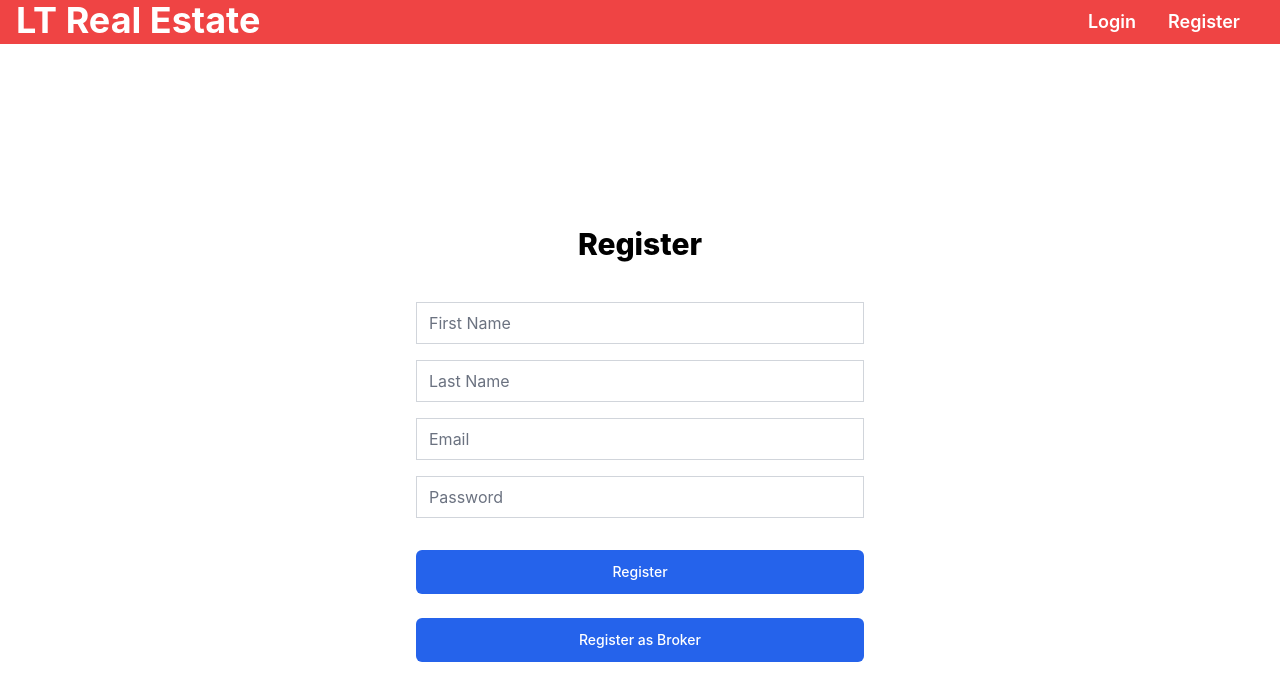
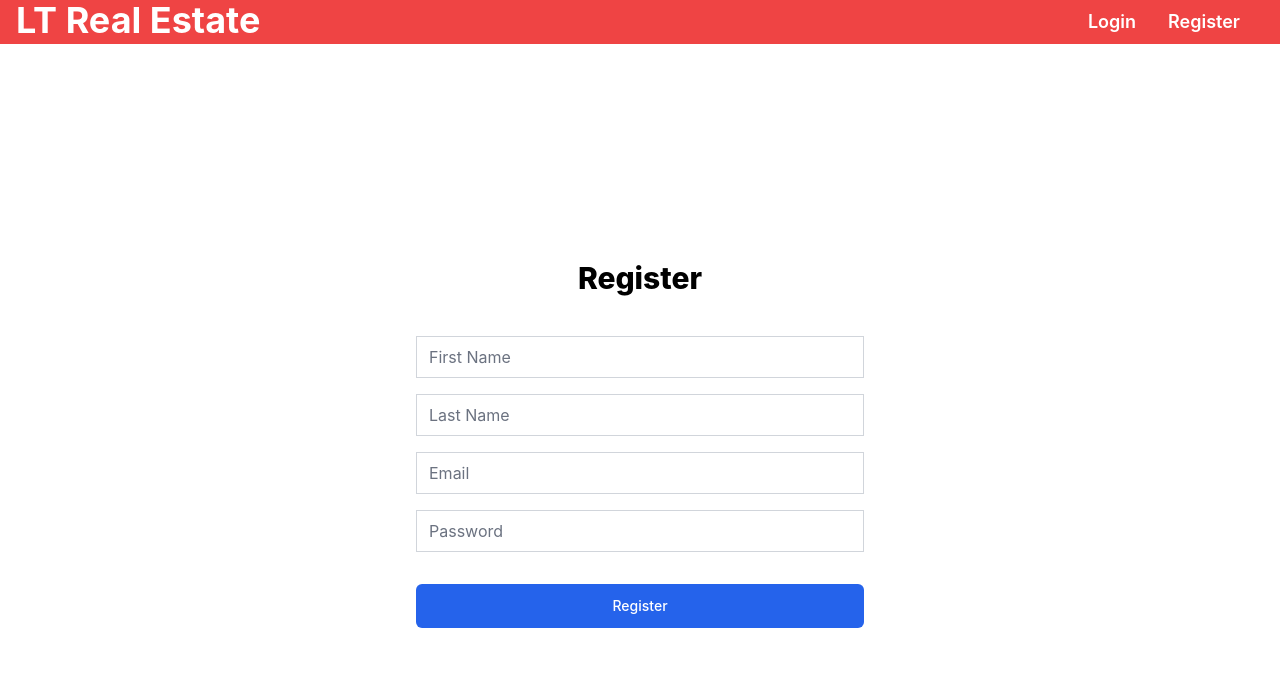
Before and after one commit to chrisegener22/LT-soen341projectF2023, a React (Create React App) app in the folder my-app/: page /Register in a window 1280 px wide. Shown: the top 700 px of the page. Built offline with nearby package versions, Linux system fonts and the light colour scheme.

Commit message:
Can no longer register as broker

```diff
--- a/my-app/src/components/Register.js
+++ b/my-app/src/components/Register.js
@@ -12,7 +12,7 @@ const Register = () => {
     const [isAdmin, setIsAdmin] = useState(false);
     const navigate = useNavigate();
 
-    const handleRegisterNonBroker = () => {
+    const handleRegister = () => {
         const data = {
             firstName,
             lastName,
@@ -28,29 +28,6 @@ const Register = () => {
             .then(() => {
                 alert("Successfully registered");
                 navigate("/Login");
-            })
-            .catch((err) => {
-                alert("Failed to register");
-                console.log(err);
-            });
-    };
-
-    const handleRegisterBroker = () => {
-        const data = {
-            firstName,
-            lastName,
-            email,
-            password,
-            isBroker,
-            isAdmin,
-        };
-
-        // Send data
-        axios
-            .post("http://localhost:8080/api/users/register", data)
-            .then(() => {
-                alert("Successfully registered");
-                navigate("/");
             })
             .catch((err) => {
                 alert("Failed to register");
@@ -109,20 +86,10 @@ const Register = () => {
                             onClick={() => {
                                 setIsBroker(false);
                                 setIsAdmin(false);
-                                handleRegisterNonBroker();
+                                handleRegister();
                             }}
                         >
                             Register
-                        </button>
-                        <button
-                            className="flex w-full mt-6 justify-center py-3 px-4 text-sm font-medium rounded-md text-white bg-blue-600"
-                            onClick={() => {
-                                setIsBroker(true);
-                                setIsAdmin(false);
-                                handleRegisterBroker();
-                            }}
-                        >
-                            Register as Broker
                         </button>
                     </div>
                 </div>
```
